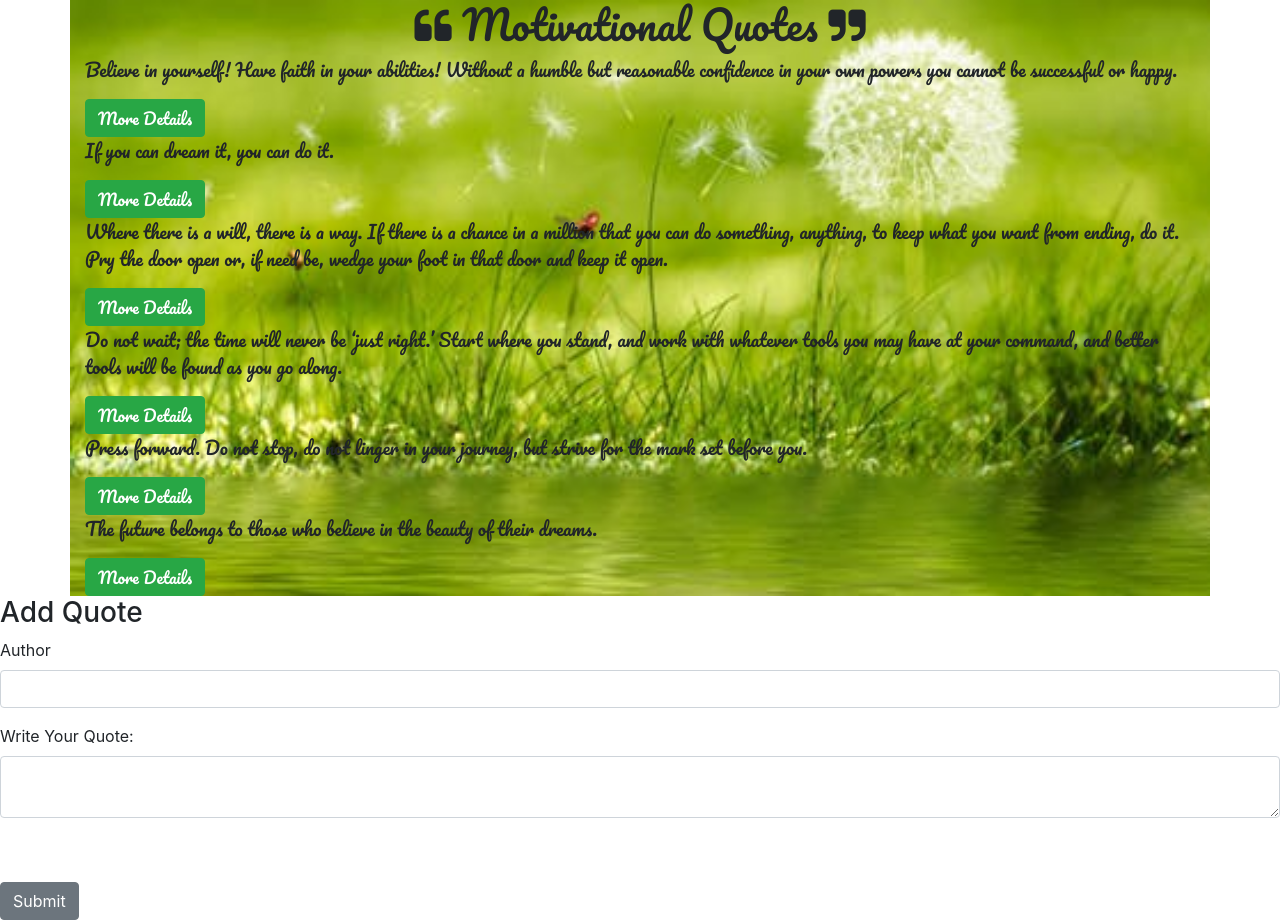
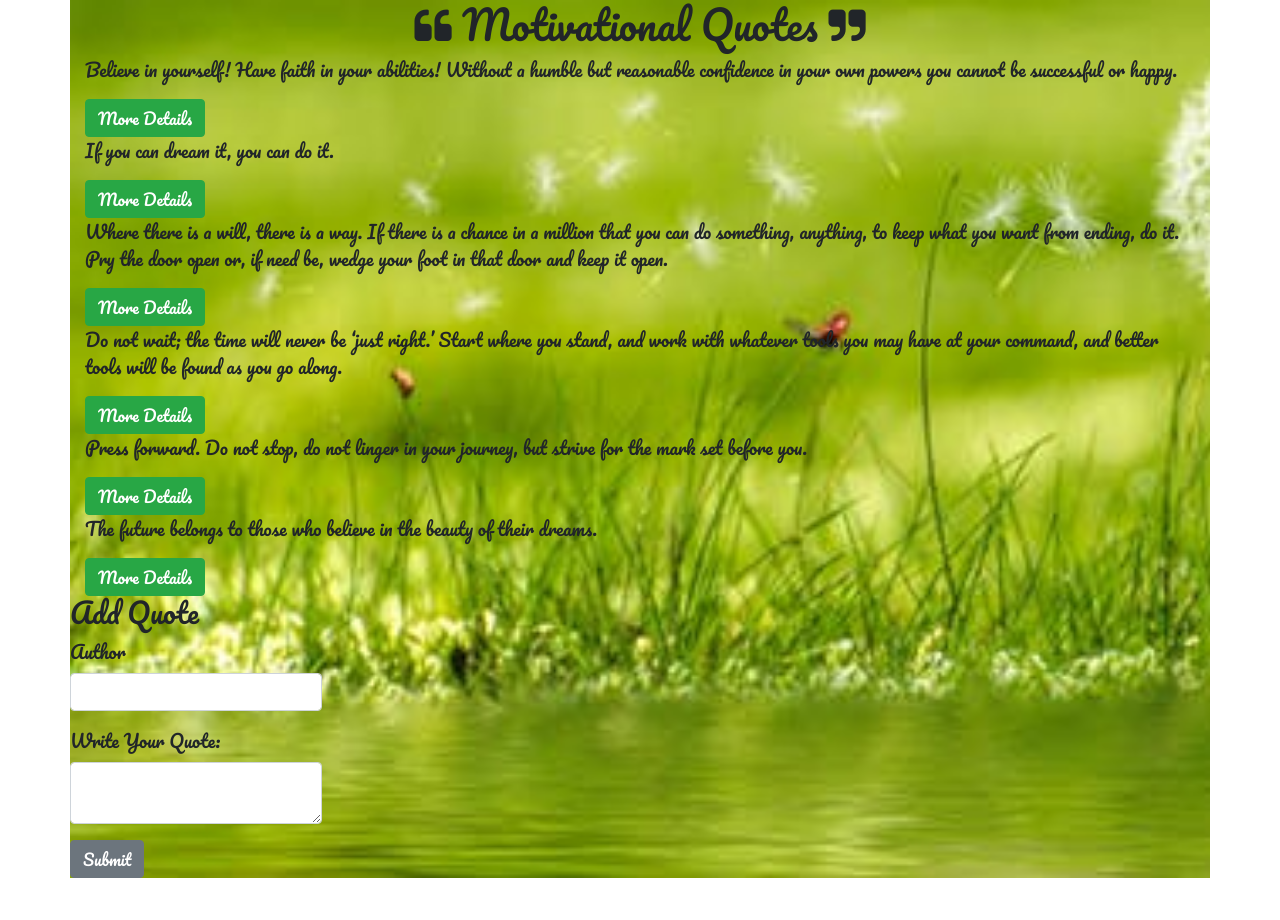
Before and after one commit to UmurerwaDivine/Quotes-Page, an Angular app: page / in a window 1280 px wide. After the commit the page ends 878 px from the top, so only its background shows below. Built offline with nearby package versions, Linux system fonts and the light colour scheme.

Commit message:
edited quote components added a div

```diff
--- a/src/app/quote-form/quote-form.component.html
+++ b/src/app/quote-form/quote-form.component.html
@@ -2,19 +2,19 @@
 <h3>Add Quote</h3>
 <form (ngSubmit)='submitQuotel()' #QuoteForm='ngForm'>
 <div class="form-group">
-  <label for="name">Author</label>
-  <input type="text"  class="form-control" [(ngModel)]="newQuote.name" name="name" #name="ngModel" required>
+  <label for="author">Author</label>
+  <input type="text"  class="form-control" id="author" [(ngModel)]="newQuote.author" name="name" #author="ngModel" required>
 
 </div>
 
 <div class="form-group">
-<label for="description">Write Your Quote:</label>
-<textarea class="form-control" [(ngModel)]="newQuote.description" name="description" #description="ngModel" required></textarea>
+<label for="name">Write Your Quote:</label>
+<textarea class="form-control" id="name" [(ngModel)]="newQuote.name" name="description" #name="ngModel" required></textarea>
 
 
 </div>
 
+<button type="Submit" class="btn btn-secondary">Submit</button>
+</form>
 
-</form><br><br>
-<button type="submit" class="btn btn-secondary">Submit</button>
 </div>
--- a/src/app/quotes/quotes.component.html
+++ b/src/app/quotes/quotes.component.html
@@ -10,8 +10,10 @@
       <app-quote-details *ngIf="quote.showAuthor" [quote]='quote' (isComplete)= 'deleteQuote($event,i)'></app-quote-details>
 
     </div>
-  </div>
 
 
 
+<div class="row">
 <app-quote-form (addQuote)="addNewQuote($event)"></app-quote-form>
+</div>
+</div>
```
